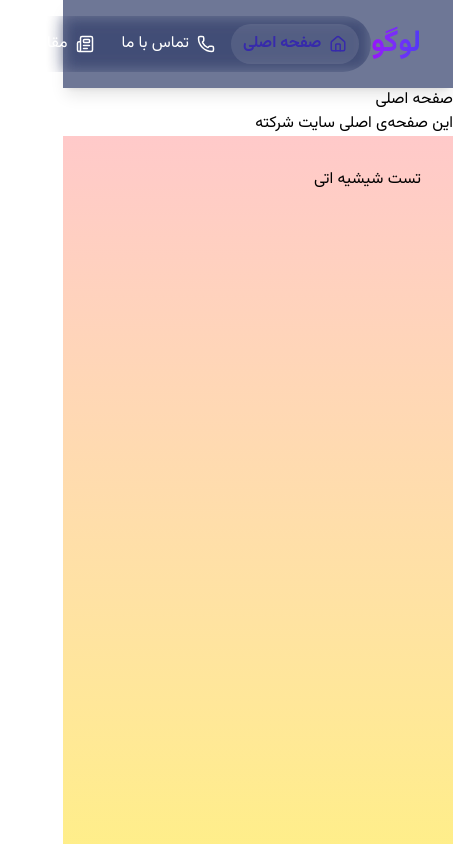
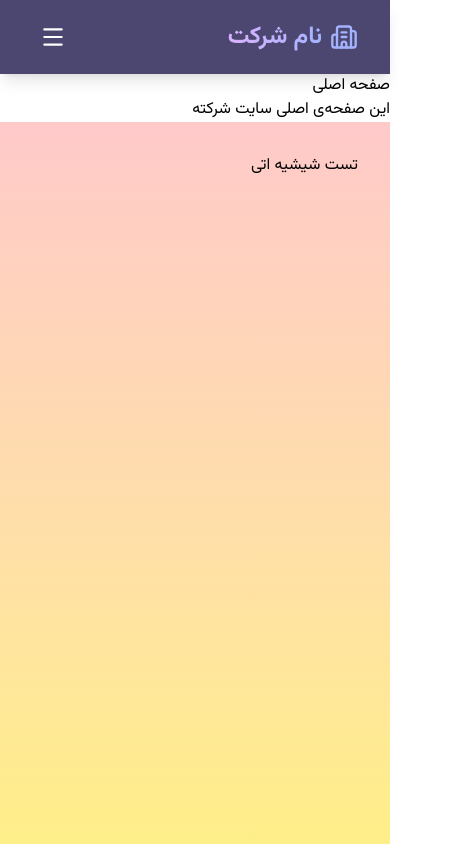
Before and after one commit to Vahid-developer/company-website, a React (Vite) app: page / in a window 390 px wide. Shown: the top 844 px of the page, 453 px wide, since content can reach past the window. Built offline with nearby package versions, Linux system fonts and the light colour scheme.

Commit message:
add mobile responsive menu with hamburger toggle, finalize color and typography standards for header

```diff
--- a/src/components/Header.jsx
+++ b/src/components/Header.jsx
@@ -1,32 +1,50 @@
+import { useState } from "react";
 import { NavLink } from "react-router-dom";
-import { House, Phone, Newspaper } from "lucide-react";
+import { House, Phone, Newspaper, Building2, Menu, X } from "lucide-react";
 
 function Header() {
+  const [isMenuOpen, setIsMenuOpen] = useState(false);
+
   const linkClass = ({ isActive }) =>
     `group relative inline-flex items-center gap-2 whitespace-nowrap
-   px-3 py-2 rounded-full
+    px-4 py-2 rounded-full
+    text-sm font-medium
     transition-all duration-300 ease-out
     hover:scale-105 hover:bg-white/10
     active:scale-95
     ${
       isActive
-       ? 'font-bold text-indigo-800 bg-white/10'
-       : 'text-white hover:text-indigo-300'
-   }`
+        ? "font-bold text-indigo-200 bg-white/15"
+        : "text-indigo-50 hover:text-indigo-200"
+    }`;
+
+  const mobileLinkClass = ({ isActive }) =>
+    `flex items-center gap-3 px-4 py-3 rounded-xl
+    text-base font-medium
+    transition-all duration-300 ease-out
+    ${
+      isActive
+        ? "font-bold text-indigo-200 bg-white/15"
+        : "text-indigo-50 hover:bg-white/10 hover:text-indigo-200"
+    }`;
 
   return (
-    <header className="sticky top-0 z-50 flex items-center justify-between bg-blue-950/62 backdrop-blur-md text-white px-8 py-4 shadow-lg">
+    <header className="sticky top-0 z-50 bg-indigo-950/80 backdrop-blur-md text-white shadow-lg">
+      <div className="flex items-center justify-between px-8 py-4">
         {/* سکشن لوگو */}
         <NavLink
           to="/"
           end
-        className="text-3xl font-extrabold bg-gradient-to-l from-indigo-600 to-purple-600 bg-clip-text text-transparent hover:opacity-80 transition-opacity"
+          className="flex items-center gap-2 hover:opacity-80 transition-opacity"
         >
-        لوگو
+          <Building2 size={28} strokeWidth={2} className="text-indigo-300" />
+          <span className="text-2xl font-extrabold bg-gradient-to-l from-indigo-300 to-purple-300 bg-clip-text text-transparent">
+            نام شرکت
+          </span>
         </NavLink>
 
-      {/* سکشن منو */}
-      <nav className="flex items-center gap-1 rounded-full bg-white/5 px-3 py-2 backdrop-blur-sm">
+        {/* سکشن منو - فقط دسکتاپ */}
+        <nav className="hidden md:flex items-center gap-1 rounded-full bg-white/5 px-3 py-2 backdrop-blur-sm">
           <NavLink to="/" end className={linkClass}>
             <House
               size={18}
@@ -54,6 +72,57 @@ const linkClass = ({ isActive }) =>
             <span>مقالات</span>
           </NavLink>
         </nav>
+
+        {/* دکمه همبرگر - فقط موبایل */}
+        <button
+          onClick={() => setIsMenuOpen(!isMenuOpen)}
+          className="md:hidden p-2 rounded-lg hover:bg-white/10 transition-colors duration-300"
+          aria-label="باز و بسته کردن منو"
+        >
+          {isMenuOpen ? (
+            <X size={26} strokeWidth={2} />
+          ) : (
+            <Menu size={26} strokeWidth={2} />
+          )}
+        </button>
+      </div>
+
+      {/* منوی بازشو - فقط موبایل */}
+      <nav
+        className={`md:hidden overflow-hidden transition-all duration-300 ease-out ${
+          isMenuOpen ? "max-h-64 opacity-100" : "max-h-0 opacity-0"
+        }`}
+      >
+        <div className="flex flex-col gap-1 px-4 pb-4">
+          <NavLink
+            to="/"
+            end
+            className={mobileLinkClass}
+            onClick={() => setIsMenuOpen(false)}
+          >
+            <House size={20} strokeWidth={2} />
+            <span>صفحه اصلی</span>
+          </NavLink>
+
+          <NavLink
+            to="/contact"
+            className={mobileLinkClass}
+            onClick={() => setIsMenuOpen(false)}
+          >
+            <Phone size={20} strokeWidth={2} />
+            <span>تماس با ما</span>
+          </NavLink>
+
+          <NavLink
+            to="/articles"
+            className={mobileLinkClass}
+            onClick={() => setIsMenuOpen(false)}
+          >
+            <Newspaper size={20} strokeWidth={2} />
+            <span>مقالات</span>
+          </NavLink>
+        </div>
+      </nav>
     </header>
   );
 }
```
Lines whose indentation alone changed are shown as unchanged.
